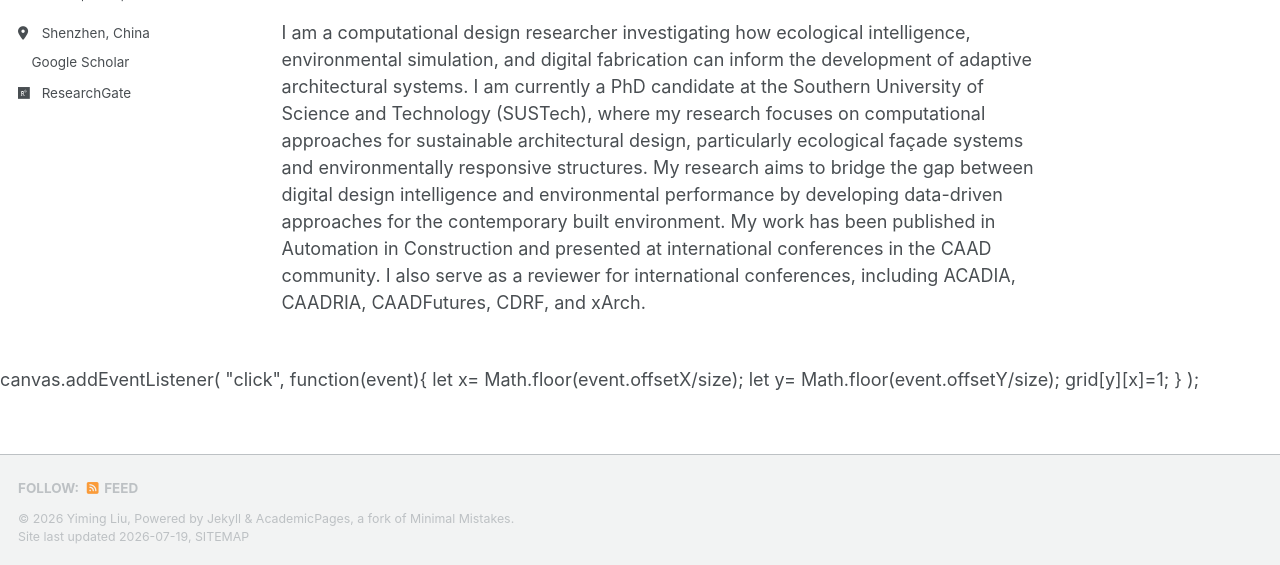
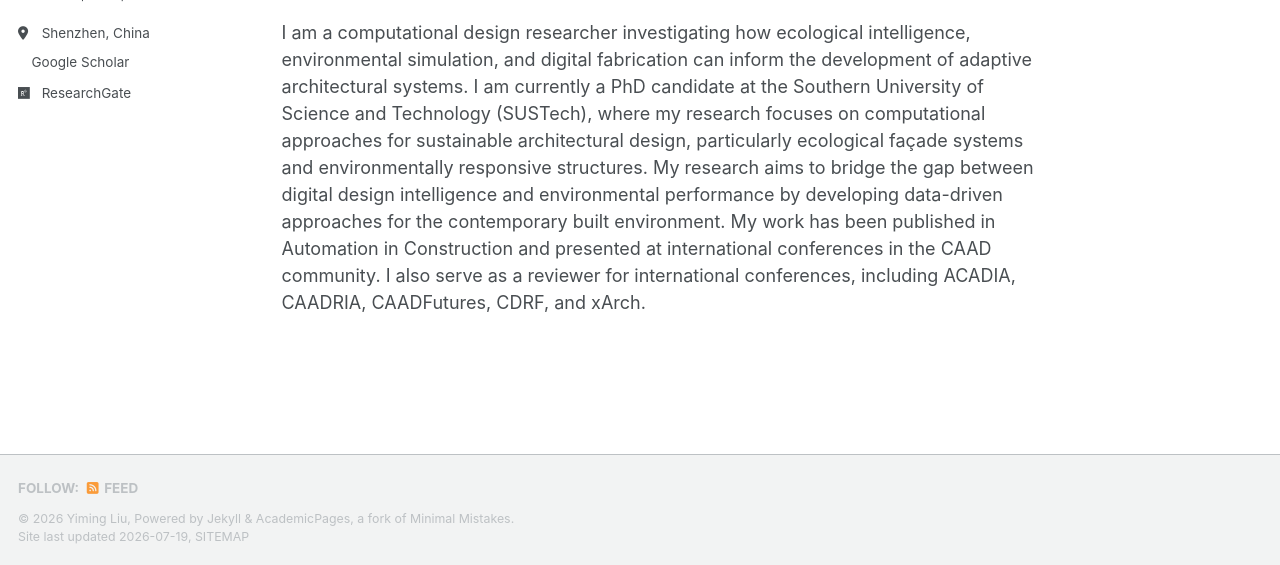
Before and after one commit to LynnYoo0403/LynnYoo0403.github.io, a Jekyll site: the page built from _pages/about.md, in a window 1280 px wide, cut to the strip 335-900 px from the top of the page. Built offline with Jekyll 4.4.1, drawn with Linux system fonts in a browser that asks for light colours; a style sheet for code colours, icons or effects is not loaded.

Commit message:
Update scripts.html

```diff
--- a/_includes/scripts.html
+++ b/_includes/scripts.html
@@ -3,22 +3,3 @@
 {% include analytics.html %}
 
 {% include comments-providers/scripts.html %}
-
-<script src="/assets/js/cellular-automata.js"></script>
-canvas.addEventListener(
-"click",
-function(event){
-
-
-let x=
-Math.floor(event.offsetX/size);
-
-let y=
-Math.floor(event.offsetY/size);
-
-
-grid[y][x]=1;
-
-
-}
-);
```
